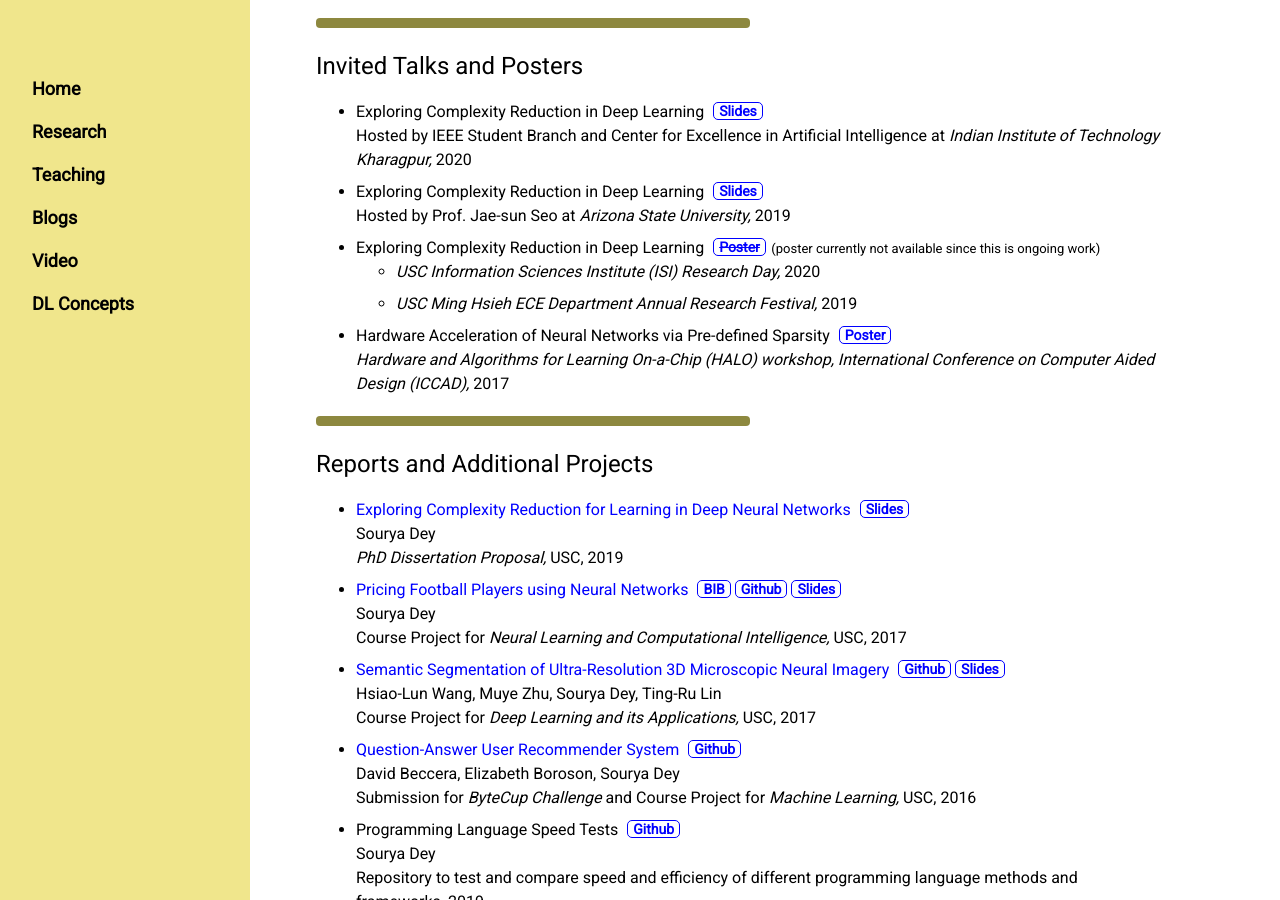
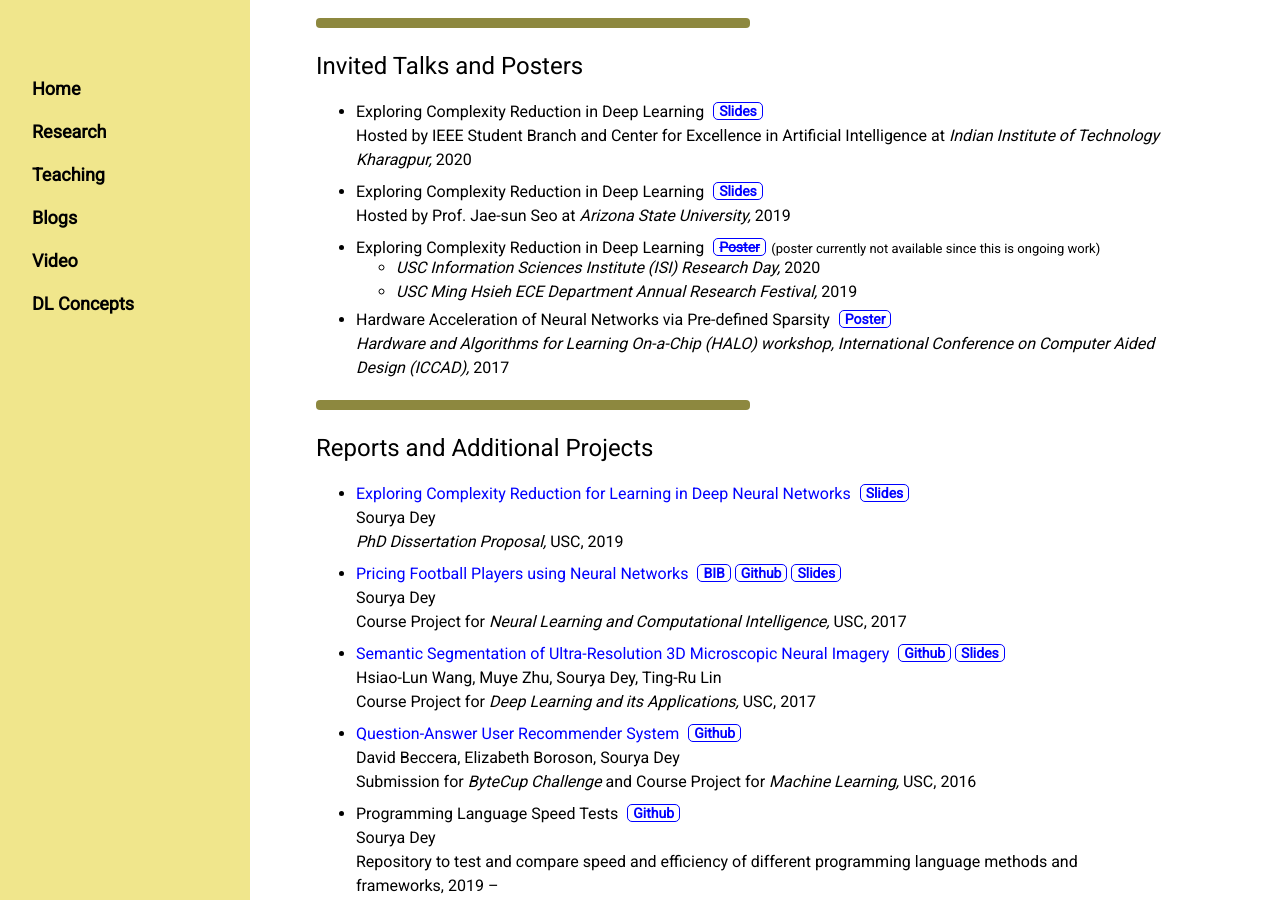
Before and after one commit to souryadey/souryadey.github.io, a Jekyll site: the page built from research/index.html, in a window 1280 px wide and 900 px high, scrolled down 876 px. Built offline with Jekyll 4.4.1, drawn with Linux system fonts in a browser that asks for light colours.

Commit message:
adjusting line height of secondary lists

```diff
--- a/research/index.html
+++ b/research/index.html
@@ -110,7 +110,7 @@ h5 {
 			Exploring Complexity Reduction in Deep Learning
 			<a class="pub" href="#notavailable"><del>Poster</del></a>
 			<span id="notavailable" style="font-size:small;">&nbsp; (poster currently not available since this is ongoing work)</span><br>
-			<ul style="list-style-type:circle;">
+			<ul style="list-style-type:circle; line-height:1;">
 				<li><i>USC Information Sciences Institute (ISI) Research Day,</i> 2020</li>
 				<li><i>USC Ming Hsieh ECE Department Annual Research Festival,</i> 2019</li>
 			</ul>
```
